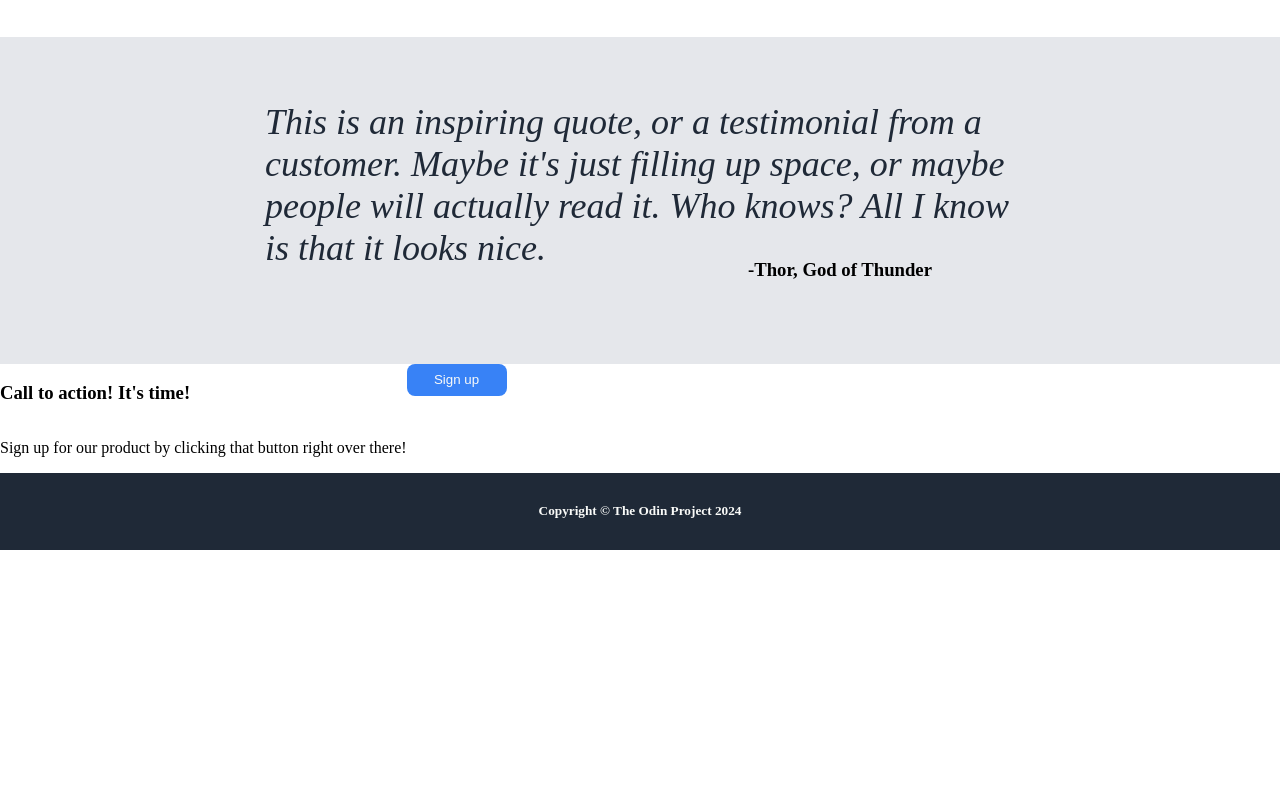
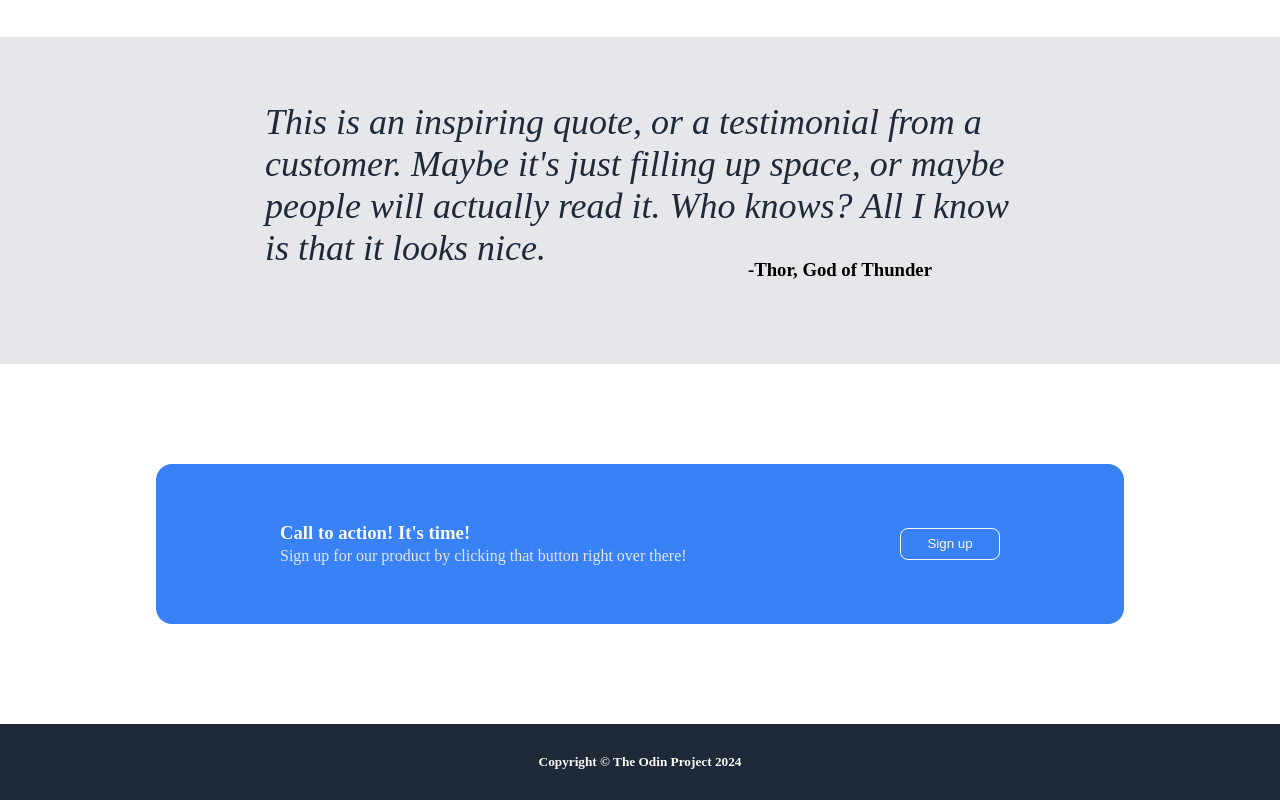
Before and after one commit to micasnorby/TOP-Project1-Portfolio, a plain HTML site: page index.html in a window 1280 px wide. Shown: the part 977-1777 px from the top of the page. Before the commit the page ends 1527 px from the top, so only its background shows below. Drawn offline with Linux system fonts and the light colour scheme.

Commit message:
Action section done

```diff
--- a/index.html
+++ b/index.html
@@ -53,12 +53,14 @@
     </div>
 
     <div class="action">
-        <div class="action_text">
-            <h3>Call to action! It's time!</h3>
-            <p>Sign up for our product by clicking that button right over there!</p>
+        <div class="box">
+            <div class="action_text">
+                <h3>Call to action! It's time!</h3>
+                <p>Sign up for our product by clicking that button right over there!</p>
+            </div>
+
+           <button type="button" onclick="alert('It works!')">Sign up</button>
         </div>
-
-        <button type="button" onclick="alert('It works!')">Sign up</button>
     </div>
 
     <div class="footer">
--- a/styles.css
+++ b/styles.css
@@ -70,7 +70,7 @@ h1 {
     padding: 12px 0;
 }
 
-button {
+.container button {
     width: 100px;
     height: 32px;
     background-color: #3882F6;
@@ -155,11 +155,49 @@ button {
 
 .action {
     display: flex;
+    align-items: center;
+    justify-content: center;
+    padding: 100px 50px;
+}
+
+.box {
+    width: 720px;
+    height: 32px;
+    display: flex;
+    background-color: #3882F6;
+    align-items: center;
+    justify-content: space-between;
+    padding: 64px 124px;
+    border: none;
+    border-radius: 1rem;
 }
 
 .action_text {
     display: flex;
     flex-direction: column;
+}
+
+.action_text h3 {
+    color: #F9FAF8;
+    margin: 0;
+    padding-bottom: 3px;
+}
+
+.action_text p {
+    margin: 0;
+    padding: 0;
+    color: #E5E7EB;
+}
+
+.action button {
+    width: 100px;
+    height: 32px;
+    background-color: #3882F6;
+    border: solid;
+    border-color: #F9FAF8;
+    border-width: 1px;
+    border-radius: 8px;
+    color: #F9FAF8;
 }
 
 /* Footer */
```
